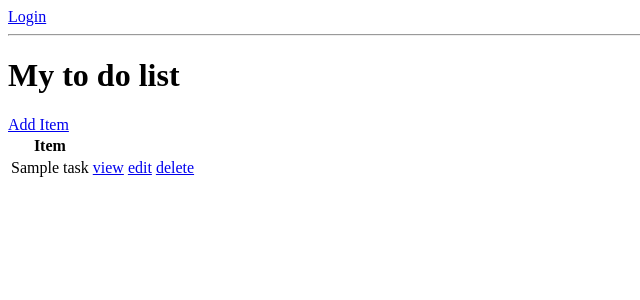
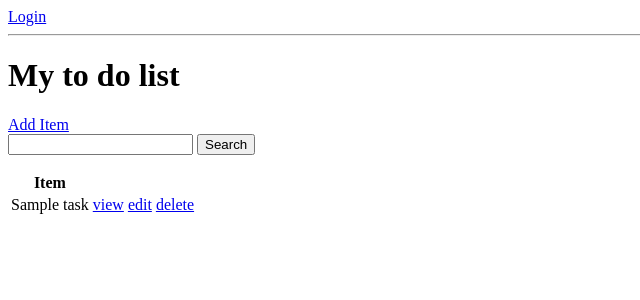
Before and after one commit to Sughnenter/to-do-list, a Django app: template newapp/templates/newapp/task_list.html in a window 1280 px wide. Shown: the top 300 px of the page, without its empty margins (0-640 px from the left). Run offline with Django 3.2, Linux system fonts and the light colour scheme; the template is opened without the code that fills it: most values are stand-ins (such as "Sample title", 1, 10 or a date in 2020).

Commit message:
Added Search function

```diff
--- a/newapp/templates/newapp/task_list.html
+++ b/newapp/templates/newapp/task_list.html
@@ -8,6 +8,12 @@
 <hr />
 <h1>My to do list</h1>
 <a href="{% url 'task-create'  %}">Add Item</a>
+
+<form method="GET">
+  <input type="text" name="Search-area" value="{{search_input}}" />
+  <input type="submit" value="Search" />
+</form>
+
 <table>
   <tr>
     <th>Item</th>
--- a/newapp/views.py
+++ b/newapp/views.py
@@ -52,6 +52,11 @@ class TaskList(LoginRequiredMixin, ListView):
         context = super().get_context_data(**kwargs)
         context ['tasks'] = context['tasks'].filter(user=self.request.user)
         context ['count'] = context['tasks'].filter(complete=False).count()
+        search_input = self.request.GET.get('Search-area') or ''
+        if search_input:
+            context['tasks'] = context['tasks'].filter(title__icontains=search_input)
+
+        context ['search_input'] = search_input
         return context
 
 class TaskDetail(LoginRequiredMixin, DetailView):
```
